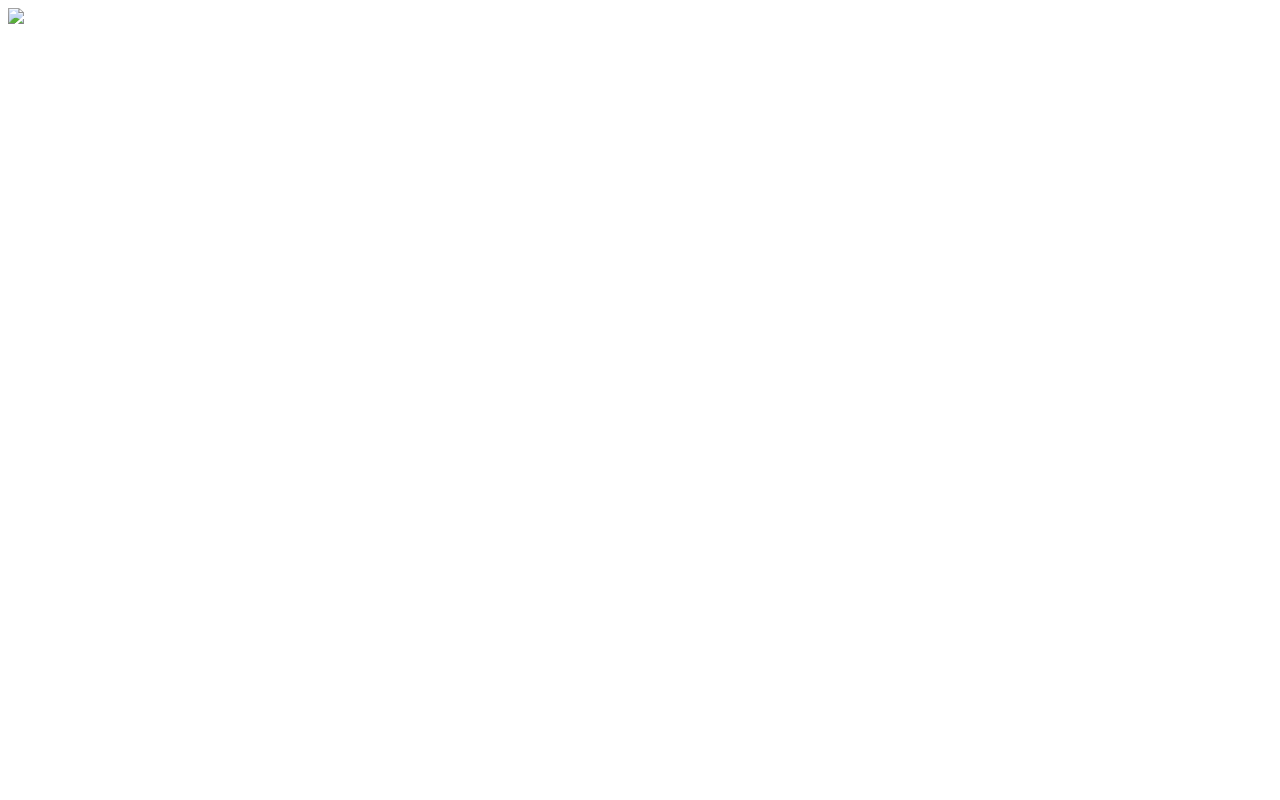
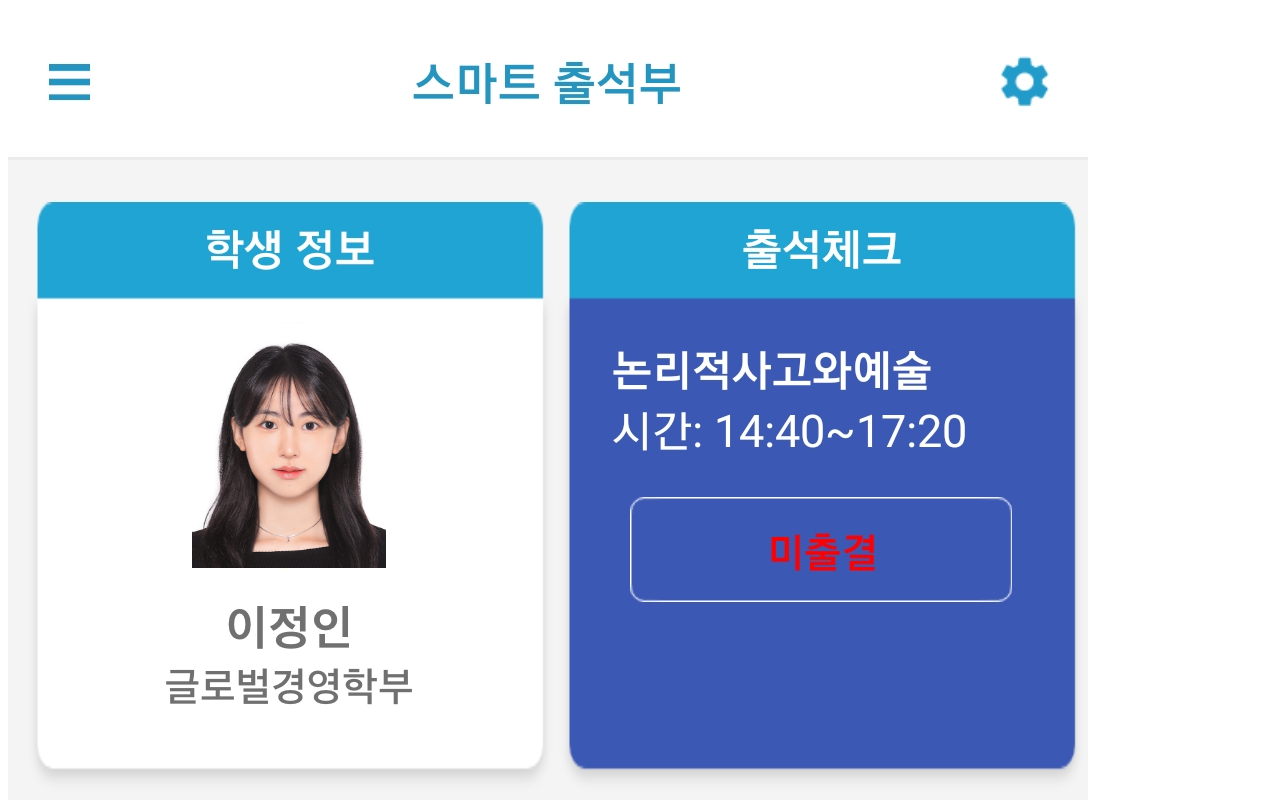
Before and after one commit to potato179/jeonjachulgeol, a plain HTML site: page index.html in a window 1280 px wide. Shown: the top 800 px of the page. Drawn offline with Linux system fonts and the light colour scheme.

Commit message:
Update index.html

```diff
--- a/index.html
+++ b/index.html
@@ -4,6 +4,6 @@
 <title>ㅇㅎㅇ</title>
 </head>
 <body>
- <img src="./4444.jpg" style="witdh:100%; height: 100%;">
+ <img src="./4444.png" style="witdh:100%; height: 100%;">
 </body>
 </html>
```
